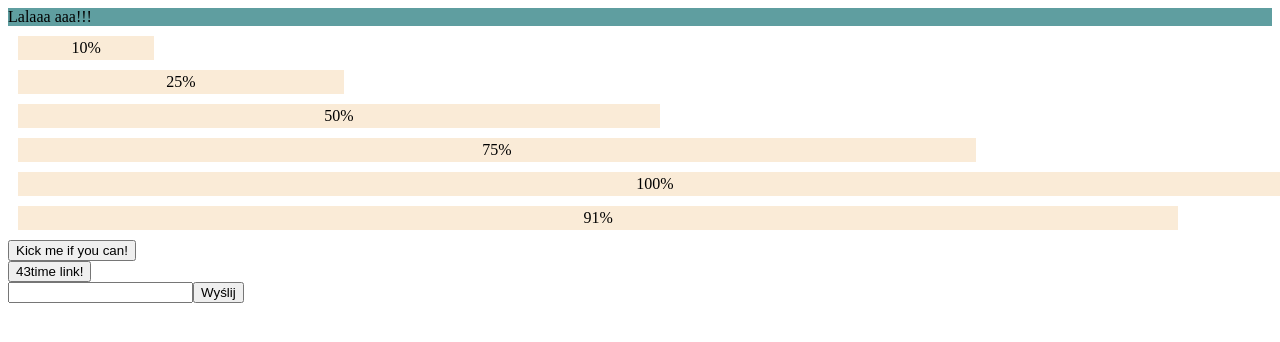
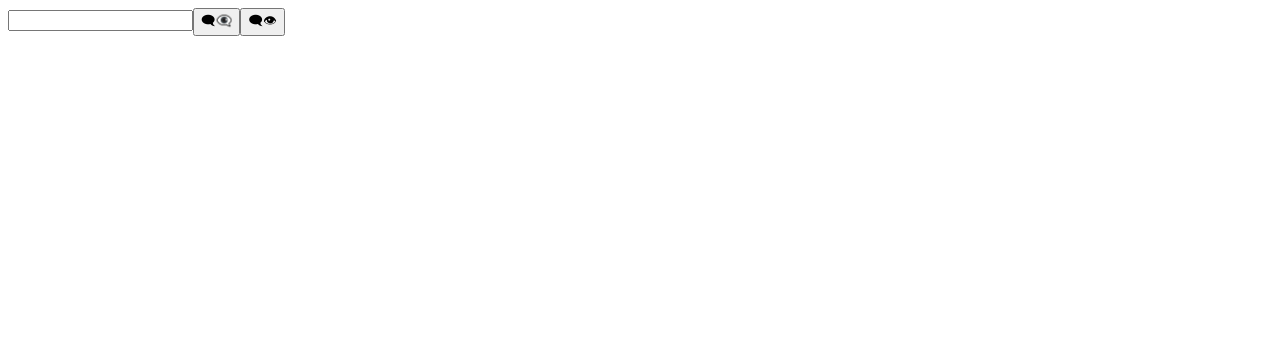
Before and after one commit to jakubhfake/megak-react-app, a React (Create React App) app: page / in a window 1280 px wide. Shown: the top 342 px of the page. Built offline with nearby package versions, Linux system fonts and the light colour scheme.

Commit message:
add password hide component

```diff
--- a/src/App.js
+++ b/src/App.js
@@ -1,23 +1,9 @@
 import React from 'react';
 import './App.css';
-import {ProgressBar} from "./ProgressBar";
-import {AnimatedProgressBar} from "./AnimatedProgressBar";
-import {Button} from "./Button";
-import {LinkButton} from "./LinkButton";
-import {SendForm} from "./SendForm";
+import {PassTextInput} from "./PassTextInput";
 
 export const App = props => (
     <>
-            <div style={{backgroundColor: 'cadetblue'}}>Lalaaa aaa!!!</div>
-        {/*<CrazyInput/>*/}
-        <ProgressBar percentage={10}/>
-        <ProgressBar percentage={25}/>
-        <ProgressBar percentage={50}/>
-        <ProgressBar percentage={75}/>
-        <ProgressBar percentage={100}/>
-        <AnimatedProgressBar/>
-        <Button></Button>
-        <LinkButton/>
-        <SendForm/>
+           <PassTextInput/>
     </>
 );
--- /dev/null
+++ b/src/PassTextInput.js
@@ -0,0 +1,17 @@
+import React from "react";
+
+export const PassTextInput = prompt => {
+
+    const showPassword = () => {
+        console.log('Pokaż hasło');
+    };
+
+    const hidePassword = () => {
+        console.log('Hasło ukryte');
+    };
+
+    return <>
+        <input type={'password'}/>
+        <button onMouseDown={showPassword} onMouseUp={hidePassword}>🗨👁‍🗨</button>
+        <button>🗨👁</button></>
+}
```
